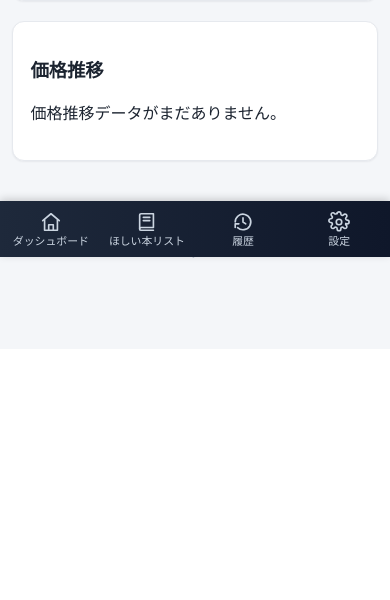
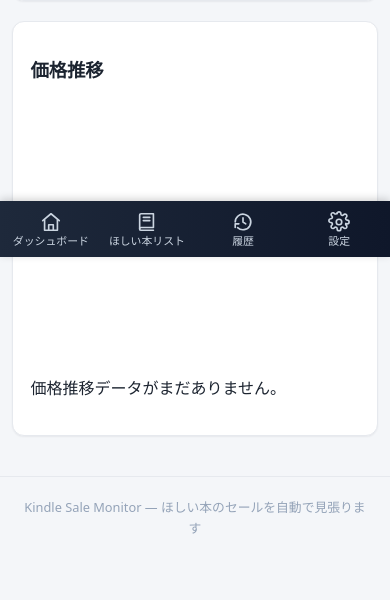
Before and after one commit to sota1111/kindle-sale-monitor, a FastAPI app: page / in a window 390 px wide. Shown: the part 587-1187 px from the top of the page. Before the commit the page ends 849 px from the top, so only its background shows below. Run offline with FastAPI, Linux system fonts and the light colour scheme; the visitor is signed in with stand-in values (Sample User, id 1); data that the repository does not hold is empty.

Commit message:
fix(SOT-1247): スマホで価格推移グラフが潰れないよう表示範囲を拡大
Chart.js の maintainAspectRatio:false と固定高さラッパーで、スマホ幅でも
グラフが潰れず十分な高さ(≤700px:260px / PC:320px)で表示されるようにする。
ダッシュボードと書籍詳細の両グラフに適用。

Co-Authored-By: Claude Opus 4.8 <noreply@anthropic.com>

```diff
--- a/app/templates/dashboard.html
+++ b/app/templates/dashboard.html
@@ -39,7 +39,7 @@
 
 <div class="card">
     <h2>価格推移</h2>
-    <canvas id="trend-chart" height="120"></canvas>
+    <div class="chart-wrap"><canvas id="trend-chart"></canvas></div>
     <p id="trend-chart-empty" style="display:none;">価格推移データがまだありません。</p>
 </div>
 
@@ -89,6 +89,10 @@
        padding: .9rem 1rem; text-align: center; }
 .kpi-value { font-size: 1.6rem; font-weight: 700; color: var(--primary); letter-spacing: -.02em; }
 .kpi-label { font-size: .8rem; color: var(--muted); margin-top: .2rem; }
+.chart-wrap { position: relative; width: 100%; height: 320px; }
+@media (max-width: 700px) {
+    .chart-wrap { height: 260px; }
+}
 </style>
 <script src="https://cdn.jsdelivr.net/npm/chart.js@4"></script>
 <script>
@@ -128,6 +132,7 @@ async function loadPriceTrends() {
             data: { labels: labels, datasets: datasets },
             options: {
                 responsive: true,
+                maintainAspectRatio: false,
                 interaction: { mode: 'index', intersect: false },
                 scales: {
                     y: { beginAtZero: false, ticks: { callback: v => v + '円' } },
```
Also changed, not shown: app/templates/book_detail.html (+8 -1 lines).
